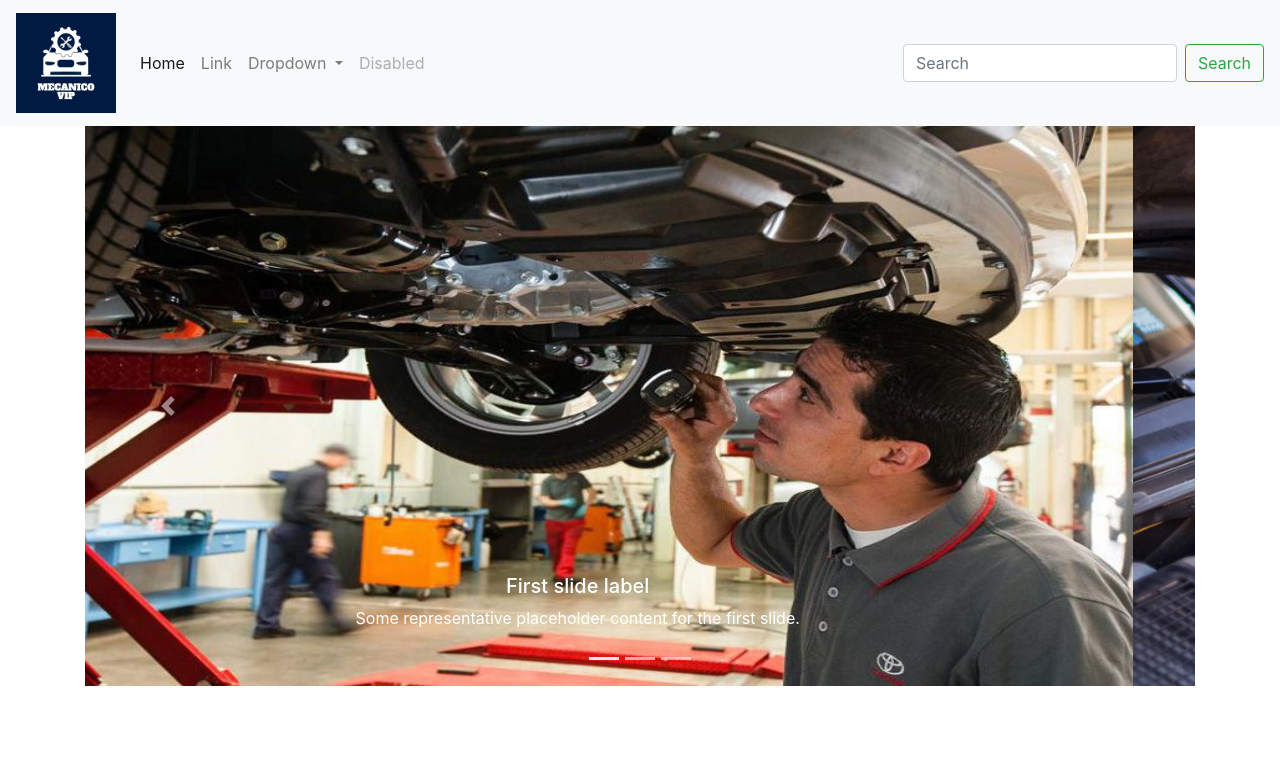
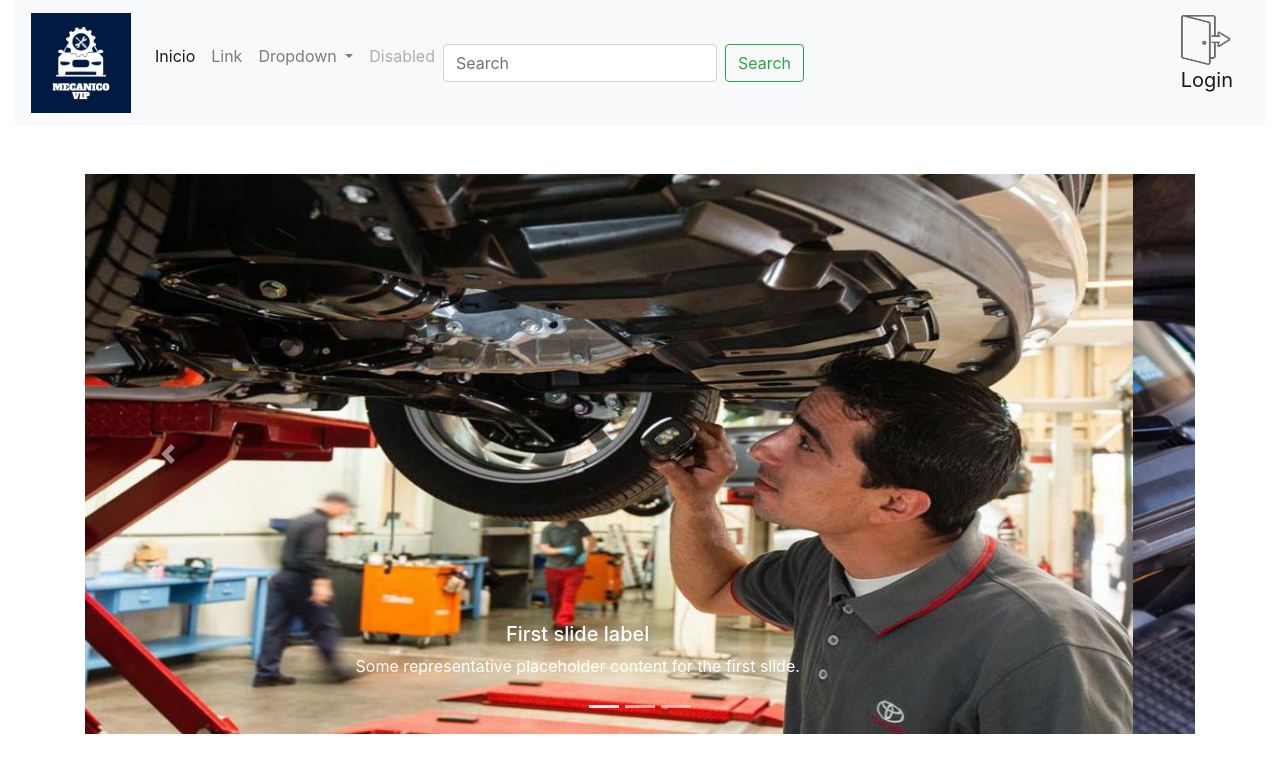
Before and after one commit to L4luz/1.4.2_CASO_3, a plain HTML site: page index.html in a window 1280 px wide. Drawn offline with nearby package versions, Linux system fonts and the light colour scheme.

Commit message:
ACTUALIZACION INDEX // NICOLAS LALUZ

```diff
--- a/css/styles.css
+++ b/css/styles.css
@@ -1,8 +1,10 @@
 .col-12{
     margin-bottom: 3rem;
 }
-.menu{
+.container .menu{
     margin-left: auto;
     margin-right: auto;
+    margin-bottom: 5rem;
+    background-color: #233333;
 
 }
--- a/index.html
+++ b/index.html
@@ -12,9 +12,7 @@
     <title>CASO_3_ACTI_1.4.2</title>
 </head>
 <body>
-
-
-
+  <div class="col-12">
             <div class="menu ">
         <nav class="navbar navbar-expand-lg navbar-light bg-light">
             <a class="navbar-brand" href="#">
@@ -26,7 +24,7 @@
             <div class="collapse navbar-collapse" id="navbarSupportedContent">
               <ul class="navbar-nav mr-auto">
                 <li class="nav-item active">
-                  <a class="nav-link" href="#">Home <span class="sr-only">(current)</span></a>
+                  <a class="nav-link" href="index.html">Inicio <span class="sr-only">(current)</span></a>
                 </li>
                 <li class="nav-item">
                   <a class="nav-link" href="#">Link</a>
@@ -44,15 +42,23 @@
                 </li>
                 <li class="nav-item">
                   <a class="nav-link disabled" href="#" tabindex="-1" aria-disabled="true">Disabled</a>
+
                 </li>
+                <form class="form-inline my-2 my-lg-">
+                  <input class="form-control mr-sm-2" type="search" placeholder="Search" aria-label="Search">
+                  <button class="btn btn-outline-success my-1 my-sm-0" type="submit">Search</button>
+                </form>
+
               </ul>
-              <form class="form-inline my-2 my-lg-0">
-                <input class="form-control mr-sm-2" type="search" placeholder="Search" aria-label="Search">
-                <button class="btn btn-outline-success my-2 my-sm-0" type="submit">Search</button>
-              </form>
+              <a class="navbar-brand" href="#">
+                <img src="imagenes/Login_icon-icons.com_52028.png" width="50" height="50" alt="">
+                <p>Login</p>
+              </a>
+
             </div>
           </nav>
         </div>
+      </div>
         <div class="container">
         <div class="row">
     <div class="col-12">
@@ -100,6 +106,5 @@
     </div>
 </div>
 </div>
-
 </body>
 </html>
```
Also changed, not shown: imagenes/Login_icon-icons.com_52028.png (added).
